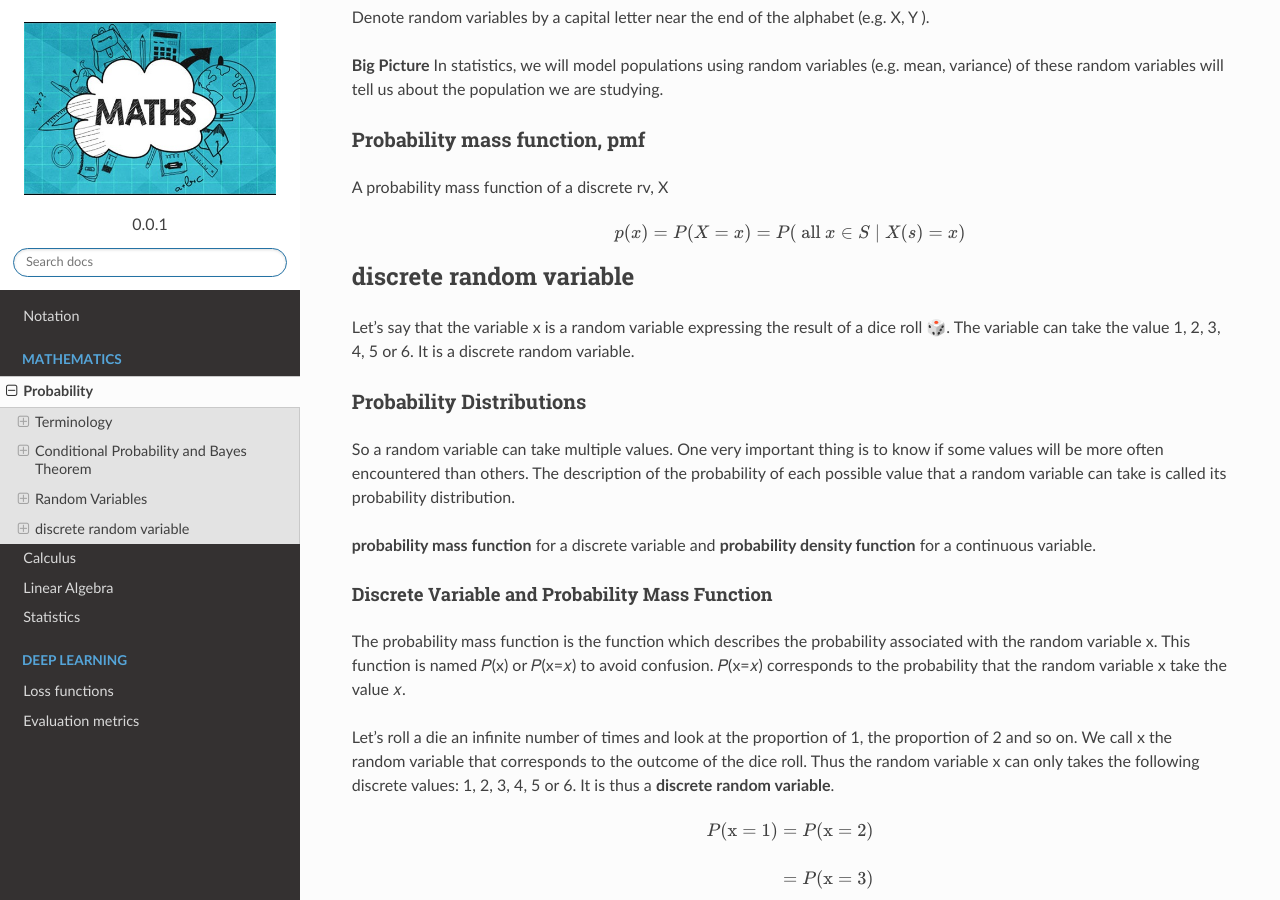
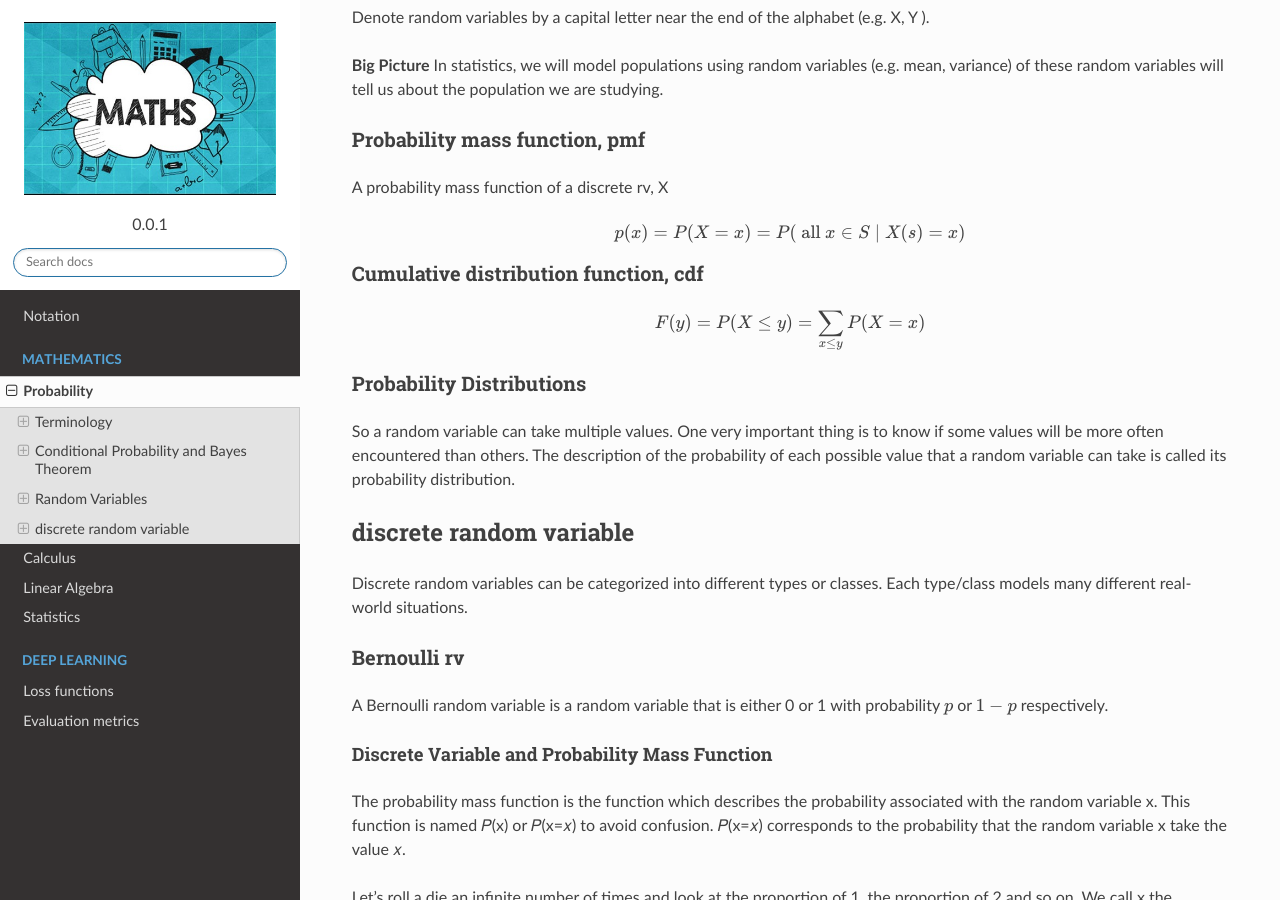
Before and after one commit to akkefa/ml-notes, a Sphinx documentation site: the page built from docs/probability.rst, in a window 1280 px wide and 900 px high, scrolled down 1923 px. Built offline with Sphinx 7.4.7 and the Read the Docs theme 2.0.0, drawn with Linux system fonts in a browser that asks for light colours.

Commit message:
New changes.

```diff
--- a/docs/probability.rst
+++ b/docs/probability.rst
@@ -91,11 +91,11 @@ A probability mass function of a discrete rv, X
 .. math::
     p(x)=P(X=x)=P(\text { all } x \in S \mid X(s)=x)
 
+Cumulative distribution function, cdf
+-------------------------------------
+.. math::
 
-discrete random variable
-=========================
-Let's say that the variable  x  is a random variable expressing the result of a dice roll 🎲.
-The variable can take the value 1, 2, 3, 4, 5 or 6. It is a discrete random variable.
+ F(y)=P(X \leq y)=\sum_{x \leq y} P(X=x)
 
 Probability Distributions
 -------------------------
@@ -103,7 +103,17 @@ So a random variable can take multiple values. One very important thing is to kn
 encountered than others. The description of the probability of each possible value that a random variable can take is
 called its probability distribution.
 
-**probability mass function** for a discrete variable and **probability density function** for a continuous variable.
+
+discrete random variable
+=========================
+Discrete random variables can be categorized into different types or classes. Each type/class models many different
+real-world situations.
+
+Bernoulli rv
+-------------
+A Bernoulli random variable is a random variable that is either 0 or 1 with probability :math:`p` or :math:`1-p`
+respectively.
+
 
 Discrete Variable and Probability Mass Function
 ^^^^^^^^^^^^^^^^^^^^^^^^^^^^^^^^^^^^^^^^^^^^^^^^
```
